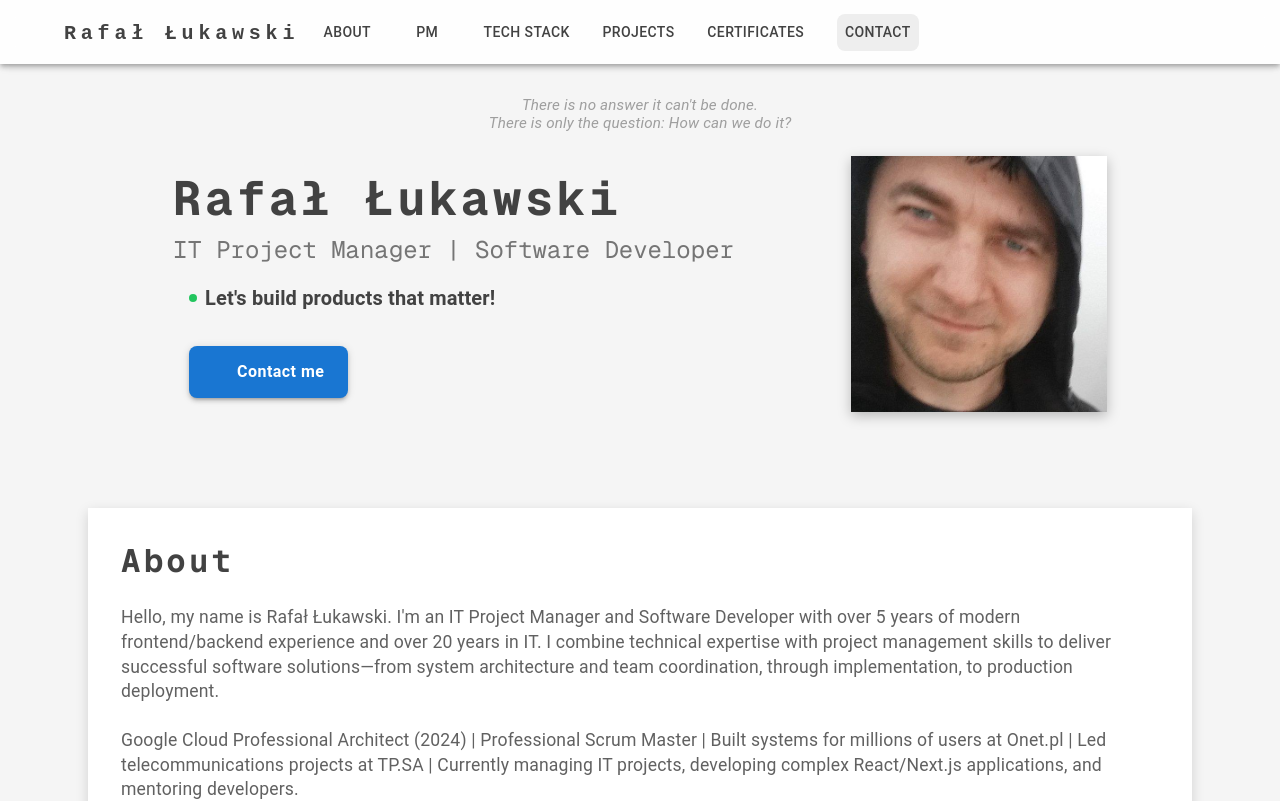
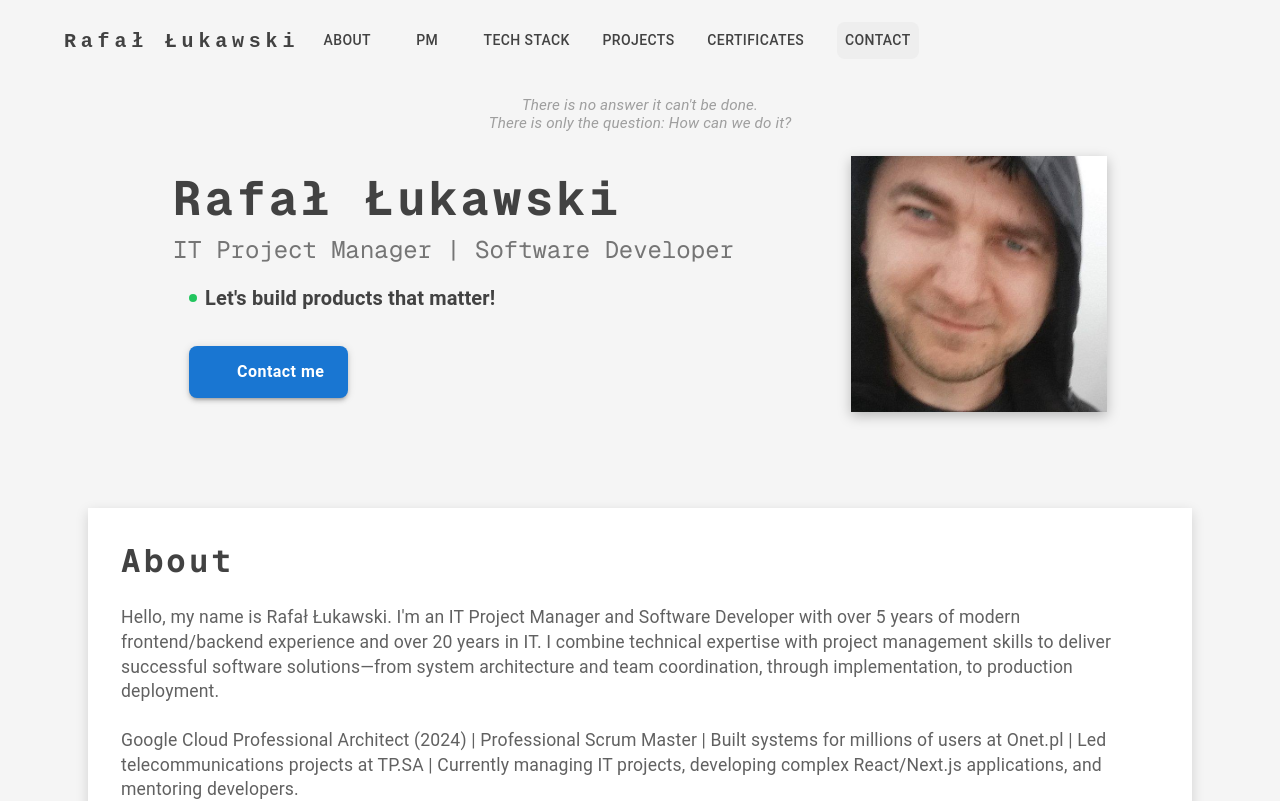
Before and after one commit to rlukawski/personal-website-2, a Next.js app: page /en#hero in a window 1280 px wide. Shown: the top 801 px of the page. Built offline with nearby package versions, Linux system fonts and the light colour scheme; some icons are missing; what @mui/material-nextjs would draw is missing.

Commit message:
Set Animated AppBar

```diff
--- a/src/components/ResponsiveAppBar.tsx
+++ b/src/components/ResponsiveAppBar.tsx
@@ -17,9 +17,11 @@ import { sections } from "@/config/navigation";
 import { LanguageSwitcher } from "./LanguageSwitcher";
 import { ScrambleText } from "./ScrambleText";
 import { useTranslations } from "next-intl";
+import { useScrollAware } from "@/hooks/useScrollAware";
 
 export function ResponsiveAppBar() {
   const t = useTranslations("navigation");
+  const scrolled = useScrollAware();
   const [anchorElNav, setAnchorElNav] = React.useState<null | HTMLElement>(
     null
   );
@@ -40,14 +42,22 @@ export function ResponsiveAppBar() {
     scrollToSection(id);
   };
 
+  const barStyles = scrolled
+    ? {
+        backdropFilter: "blur(10px)",
+        backgroundColor: "rgba(255, 255, 255, 0.5)",
+        boxShadow: 1,
+        transition: "all 0.3s ease-in-out",
+      }
+    : {
+        backgroundColor: grey[100],
+        boxShadow: "none",
+        py: 1,
+        transition: "all 0.3s ease-in-out",
+      };
+
   return (
-    <AppBar
-      position="fixed"
-      sx={{
-        backdropFilter: "blur(10px)",
-        backgroundColor: "rgba(255, 255, 255, 0.9)",
-      }}
-    >
+    <AppBar position="fixed" sx={{ ...barStyles }}>
       <Container maxWidth="lg">
         <Toolbar
           disableGutters
@@ -77,7 +87,7 @@ export function ResponsiveAppBar() {
               sx={{
                 flexGrow: 1,
                 display: { xs: "none", md: "flex" },
-                gap: { xs: 0, sm: 0, lg: 2},
+                gap: { xs: 0, sm: 0, lg: 2 },
               }}
             >
               {navItems.map((page) => (
--- /dev/null
+++ b/src/hooks/useScrollAware.ts
@@ -0,0 +1,16 @@
+import { useEffect, useState } from "react";
+
+export const useScrollAware = () => {
+  const [scrolled, setScrolled] = useState(false);
+
+  useEffect(() => {
+    const handleScroll = () => {
+      setScrolled(window.scrollY > 0);
+    };
+
+    window.addEventListener("scroll", handleScroll);
+    return () => window.removeEventListener("scroll", handleScroll);
+  }, []);
+
+  return scrolled;
+};
```
